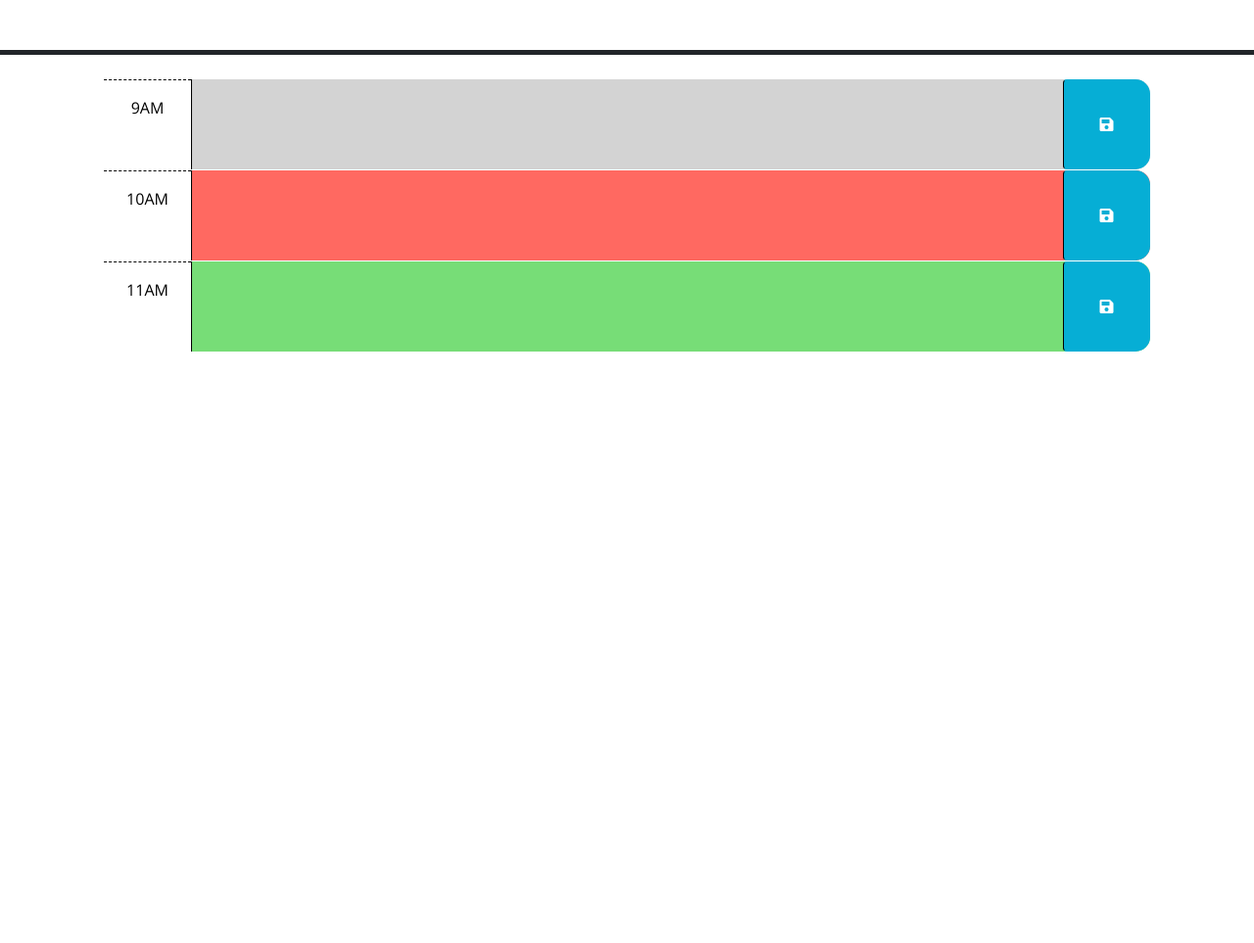
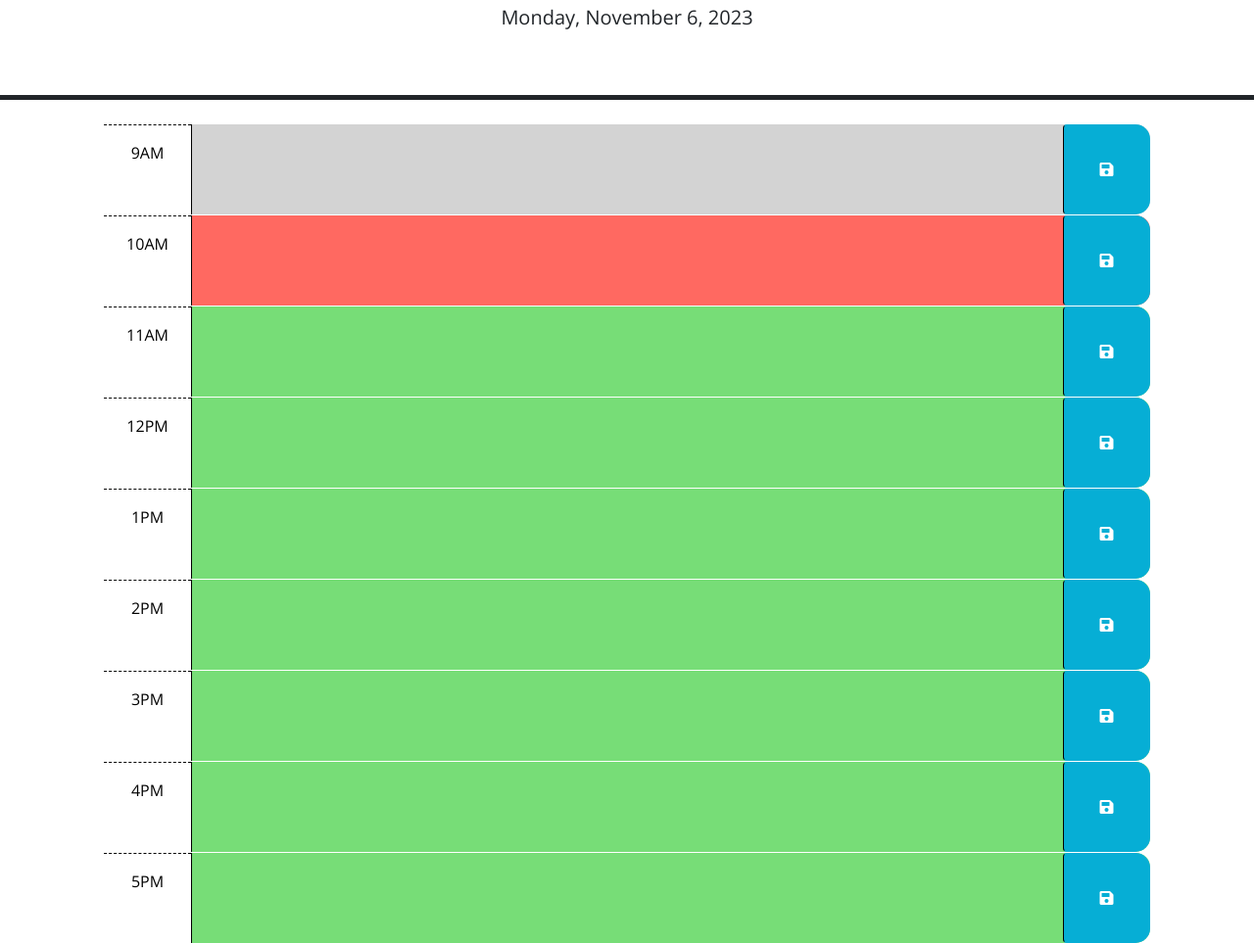
Before and after one commit to tyfowler1/WorkDayScheduler, a plain HTML site: page index.html in a window 1280 px wide. Shown: the part 176-1139 px from the top of the page at 98% size. Before the commit the page ends 800 px from the top, so only its background shows below. Drawn offline with nearby package versions, Linux system fonts and the light colour scheme; files that its build step writes are made by us from their sources.

Commit message:
added time blocks in html and the function to dislay current date in header

```diff
--- a/assets/script.js
+++ b/assets/script.js
@@ -1,3 +1,27 @@
+$(function () {
+  // Current day via day.js
+  var currentDate = dayjs().format('dddd, MMMM D, YYYY');
+  // Sets the element with the id "currentDay" to the current date
+  $('#currentDay').text(currentDate);
+});
+
+
+
+
+
+
+
+
+
+
+
+
+
+
+
+
+
+
 // Wrap all code that interacts with the DOM in a call to jQuery to ensure that
 // the code isn't run until the browser has finished rendering all the elements
 // in the html.
--- a/index.html
+++ b/index.html
@@ -18,7 +18,8 @@
       href="https://fonts.googleapis.com/css?family=Open+Sans&display=swap"
       rel="stylesheet"
     />
-    <link rel="stylesheet" href="style.css" />
+    <link rel="stylesheet" href="./assets/style.css" />
+
     <title>Work Day Scheduler</title>
   </head>
 
@@ -66,6 +67,56 @@
         </button>
       </div>
 
+      <div id="hour-12" class="row time-block future">
+        <div class="col-2 col-md-1 hour text-center py-3">12PM</div>
+        <textarea class="col-8 col-md-10 description" rows="3"> </textarea>
+        <button class="btn saveBtn col-2 col-md-1" aria-label="save">
+          <i class="fas fa-save" aria-hidden="true"></i>
+        </button>
+      </div>
+
+      <div id="hour-13" class="row time-block future">
+        <div class="col-2 col-md-1 hour text-center py-3">1PM</div>
+        <textarea class="col-8 col-md-10 description" rows="3"> </textarea>
+        <button class="btn saveBtn col-2 col-md-1" aria-label="save">
+          <i class="fas fa-save" aria-hidden="true"></i>
+        </button>
+      </div>
+
+
+      <div id="hour-14" class="row time-block future">
+        <div class="col-2 col-md-1 hour text-center py-3">2PM</div>
+        <textarea class="col-8 col-md-10 description" rows="3"> </textarea>
+        <button class="btn saveBtn col-2 col-md-1" aria-label="save">
+          <i class="fas fa-save" aria-hidden="true"></i>
+        </button>
+      </div>
+
+      <div id="hour-15" class="row time-block future">
+        <div class="col-2 col-md-1 hour text-center py-3">3PM</div>
+        <textarea class="col-8 col-md-10 description" rows="3"> </textarea>
+        <button class="btn saveBtn col-2 col-md-1" aria-label="save">
+          <i class="fas fa-save" aria-hidden="true"></i>
+        </button>
+      </div>
+
+      <div id="hour-16" class="row time-block future">
+        <div class="col-2 col-md-1 hour text-center py-3">4PM</div>
+        <textarea class="col-8 col-md-10 description" rows="3"> </textarea>
+        <button class="btn saveBtn col-2 col-md-1" aria-label="save">
+          <i class="fas fa-save" aria-hidden="true"></i>
+        </button>
+      </div>
+
+
+      <div id="hour-17" class="row time-block future">
+        <div class="col-2 col-md-1 hour text-center py-3">5PM</div>
+        <textarea class="col-8 col-md-10 description" rows="3"> </textarea>
+        <button class="btn saveBtn col-2 col-md-1" aria-label="save">
+          <i class="fas fa-save" aria-hidden="true"></i>
+        </button>
+      </div>
+
     <script src="https://code.jquery.com/jquery-3.4.1.min.js"></script>
     <script
       src="https://cdn.jsdelivr.net/npm/dayjs@1.11.3/dayjs.min.js"
@@ -73,6 +124,16 @@
       crossorigin="anonymous"
     ></script>
 
-    <script src="script.js"></script>
+    <script src="./assets/script.js"></script>
   </body>
 </html>
+
+      <!-- Use class for "past", "present", and "future" to apply styles to the
+        time-block divs accordingly. The javascript will need to do this by
+        adding/removing these classes on each div by comparing the hour in the
+        id to the current hour. The html provided below is meant to be an example
+        demonstrating how the css provided can be leveraged to create the
+        desired layout and colors. The html below should be removed or updated
+        in the finished product. Remember to delete this comment once the
+        code is implemented.
+        -->
```
